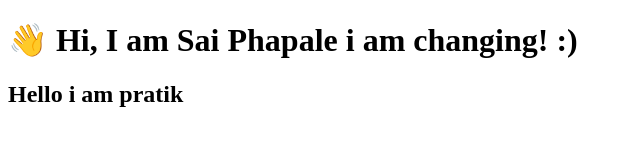
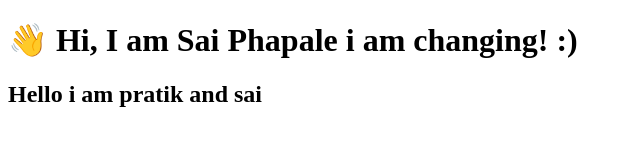
Before and after one commit to pratik366/prtik_jenkins, a plain HTML site: page index.html in a window 1280 px wide. Shown: the whole page, without its empty margins (0-640 px from the left). Drawn offline with Linux system fonts and the light colour scheme.

Commit message:
Update index.html

```diff
--- a/index.html
+++ b/index.html
@@ -6,6 +6,6 @@
 </head>
 <body>
   <h1>👋 Hi, I am Sai Phapale i am changing! :) </h1>
-  <h2>Hello i am pratik</h2>
+  <h2>Hello i am pratik and sai</h2>
 </body>
 </html>
```
